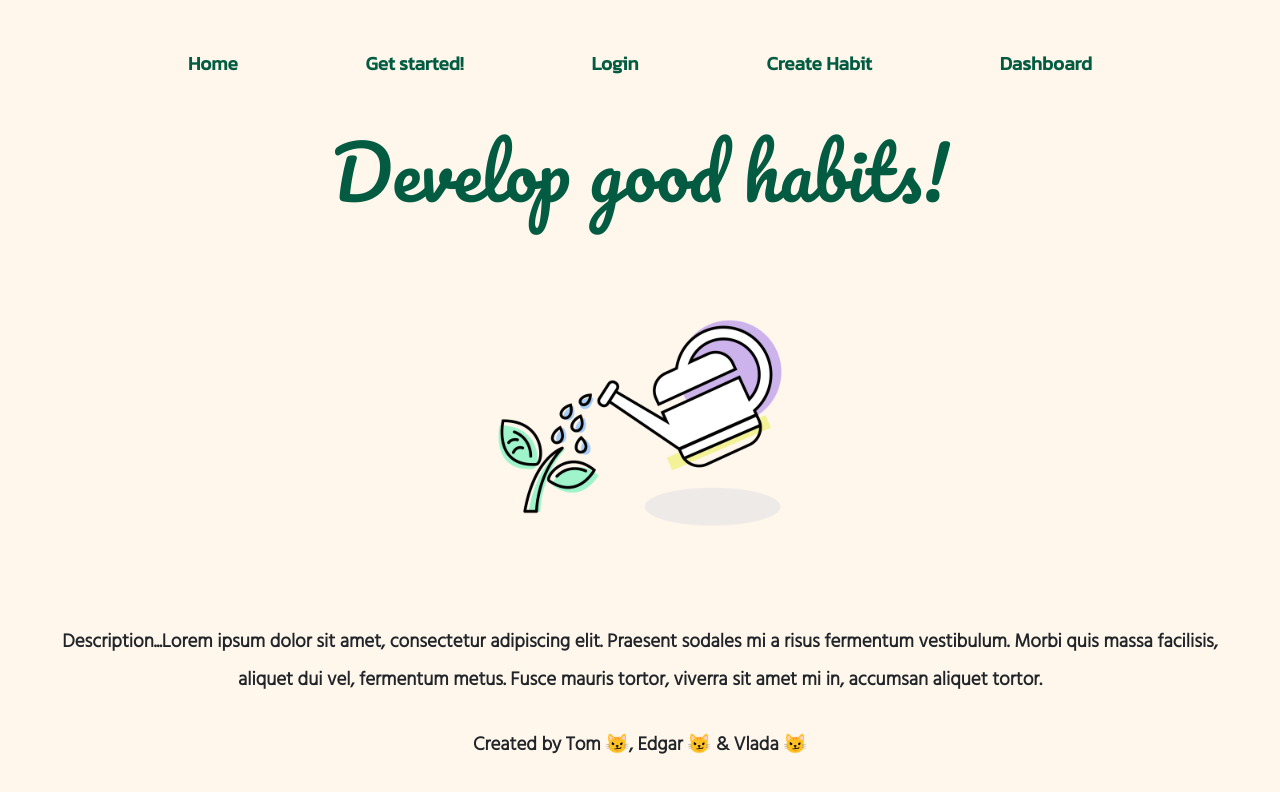
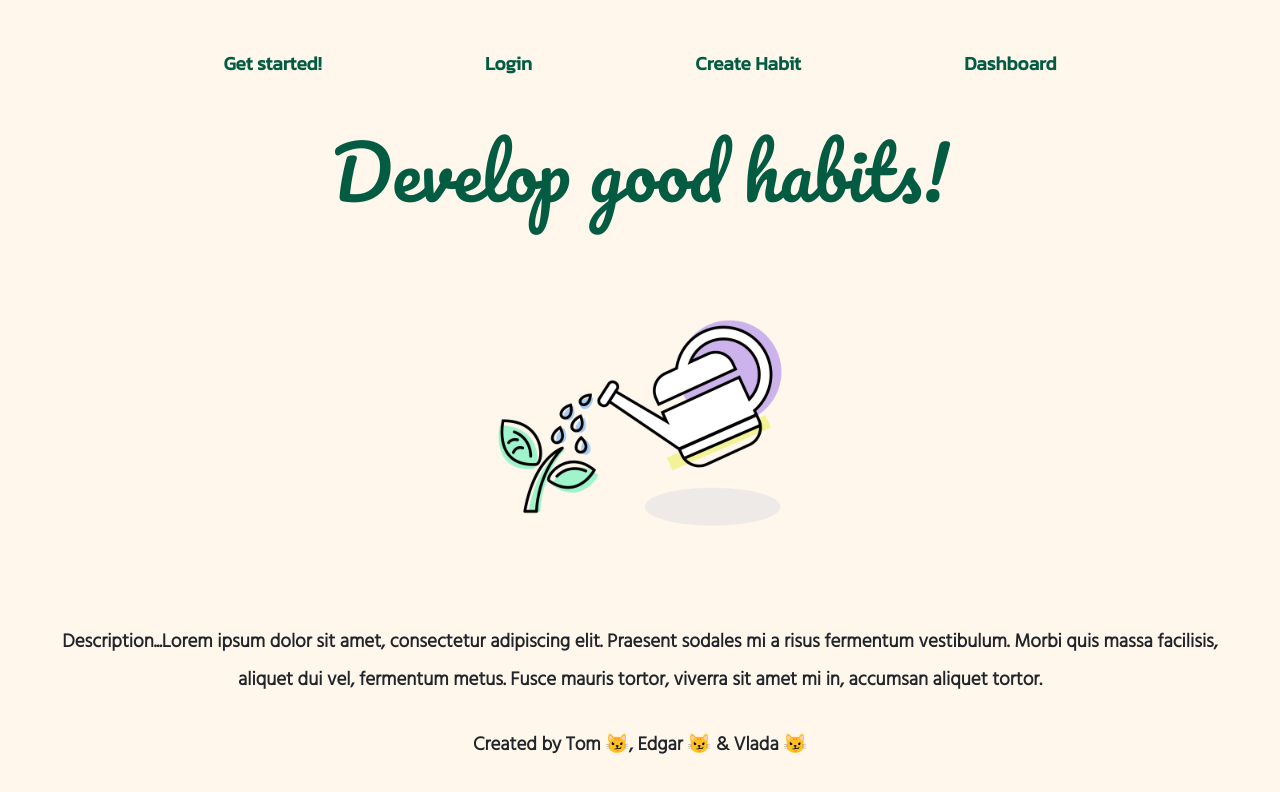
Before and after one commit to solo-vlada/callback-cats-client, a website: page index.html in a window 1280 px wide. Drawn offline with nearby package versions, Linux system fonts and the light colour scheme.

Commit message:
Commented out home link from the nav

```diff
--- a/index.html
+++ b/index.html
@@ -19,7 +19,7 @@ integrity="sha384-ka7Sk0Gln4gmtz2MlQnikT1wXgYsOg+OMhuP+IlRH9sENBO0LRn5q+8nbTov4+
 </head>
 <body>
      <nav>
-        <a href="index.html" class="navLink"> Home</a>
+        <!-- <a href="index.html" class="navLink"> Home</a> -->
         <a href = "" class="navLink" data-bs-toggle="modal" data-bs-target="#registerForm">Get started!</a>
         <a class="navLink" href="" data-bs-toggle="modal" data-bs-target="#loginForm">Login</a>
         <a class="navLink" href="/habit.html"> Create Habit</a>
```
